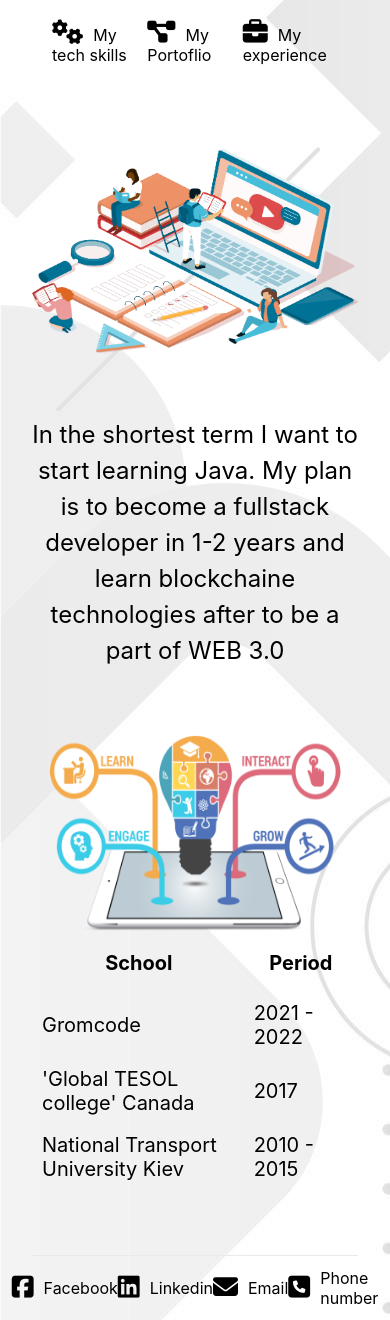
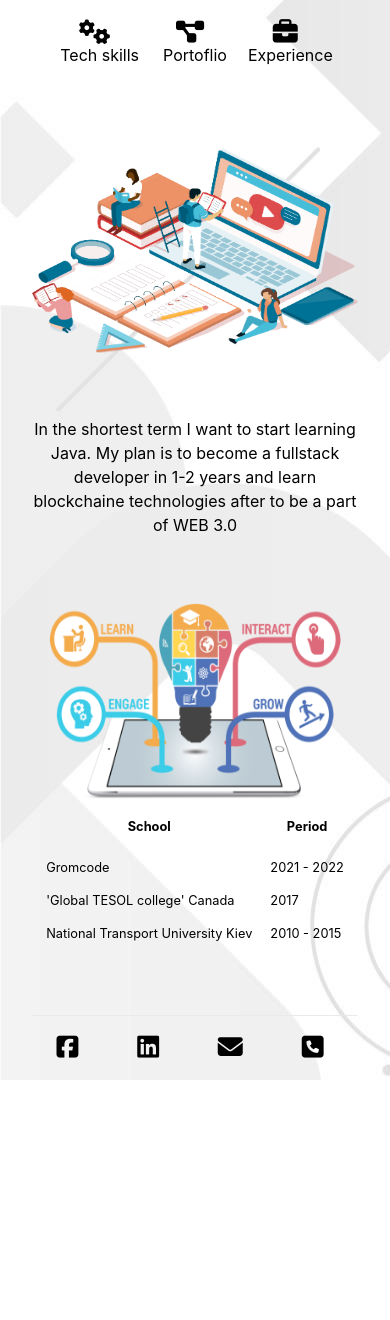
Before and after one commit to MadWolfInTheHub/Portfolio, a Next.js app: page /education in a window 390 px wide. After the commit the page ends 1080 px from the top, so only its background shows below. Built offline with nearby package versions, Linux system fonts and the light colour scheme.

Commit message:
addaptive styles added

```diff
--- a/components/ContactInfo.jsx
+++ b/components/ContactInfo.jsx
@@ -1,12 +1,15 @@
+import styles from '../styles/Home.module.css'
+
+
 export default function ContactInfo({ contactInfo }) {
   const { link, contactType, icon } = contactInfo;
   return (
     <>
       <a href={`${link}`}>
+        <i className={`${icon}`}/>
         <div>
-          <i className={`${icon}`}/>
+          {`${contactType}`}
         </div>
-        {`${contactType}`}
       </a>
     </>
   )
--- a/components/Navigation.jsx
+++ b/components/Navigation.jsx
@@ -12,7 +12,7 @@ export default function Navigation({ currentPage }) {
       <Link href={`/skills`}>
         <div className={nav.link}>
           <i className="fa-solid fa-gears"/>
-          My tech skills
+          Tech skills
         </div>
       </Link>
     }
@@ -23,7 +23,7 @@ export default function Navigation({ currentPage }) {
       <Link href={`/education`}>
         <div className={nav.link}>
           <i className="fa-solid fa-user-graduate"/>
-          My Education
+          Education
         </div>
       </Link>
     }
@@ -34,7 +34,7 @@ export default function Navigation({ currentPage }) {
       <Link href={`/work_experience`}>
         <div className={nav.link}>
           <i className="fa-solid fa-briefcase"/>
-          My experience
+          Experience
         </div>
       </Link>
     }
--- a/components/PortfolioLink.jsx
+++ b/components/PortfolioLink.jsx
@@ -6,7 +6,7 @@ export default function PortfolioLink() {
     <Link href={`/`}>
       <div className={nav.link}>
         <i className="fa-solid fa-diagram-project"></i>
-        My Portoflio
+        Portoflio
       </div>
     </Link>
   )
--- a/styles/Home.module.css
+++ b/styles/Home.module.css
@@ -141,4 +141,13 @@
     width: 100%;
     flex-direction: column;
   }
+
+  .description {
+  font-size: 1rem;
+
+  }
+
+  .footer div {
+    display: none;
+  }
 }
--- a/styles/additinalInfo.module.css
+++ b/styles/additinalInfo.module.css
@@ -19,3 +19,17 @@
 .list li {
   padding: 5px;
 }
+
+@media (max-width: 600px) {
+  .table {
+  font-size: 0.8rem;
+  }
+
+  .list {
+    font-size: 1rem;
+  }
+
+  .list li {
+    padding: 2px;
+  }
+}
--- a/styles/navigation.module.css
+++ b/styles/navigation.module.css
@@ -9,10 +9,20 @@
 
 .link {
   width: 150px;
-
+  display: flex;
+  justify-content: center;
+  align-items: center;
+  text-align: center;
 }
 
 .link:hover {
   color: #103259;
   text-decoration: underline;
 }
+
+
+@media (max-width: 600px) {
+  .link {
+    flex-direction: column;
+  }
+}
```
Also changed, not shown: styles/globals.css (line endings or trailing spaces).
